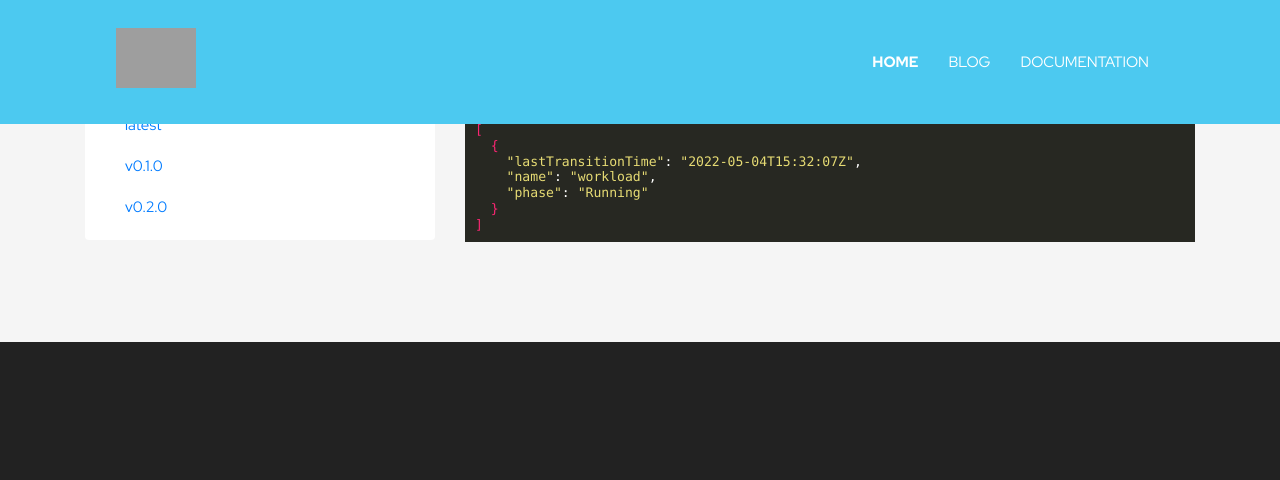
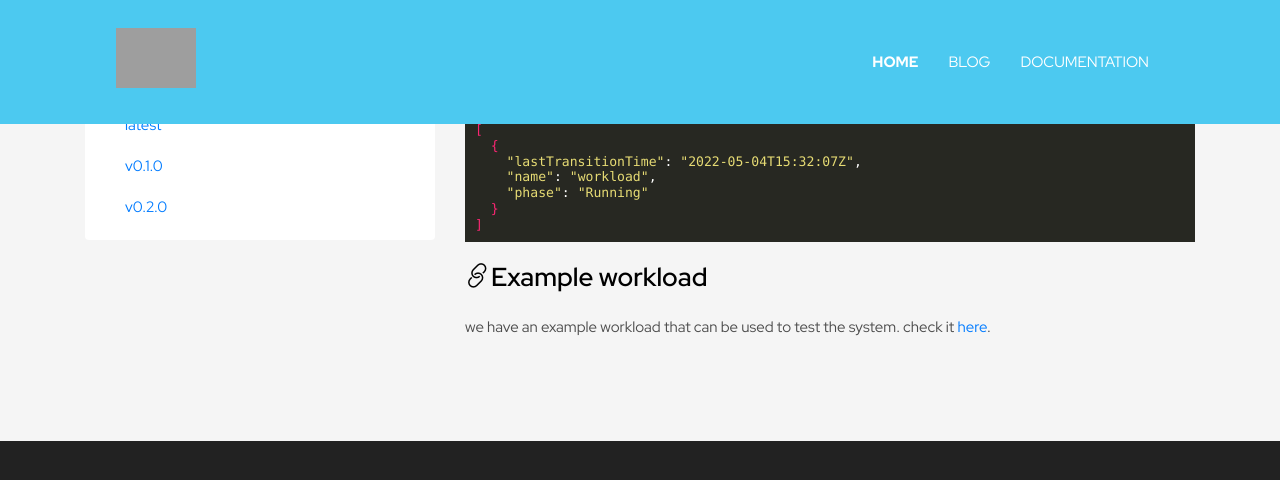
Before and after one commit to project-flotta/project-flotta.github.io, a Jekyll site: the page built from documentation/v0_2_0/gsg/running_workloads.md, in a window 1280 px wide and 900 px high, scrolled down 1217 px, cut to the strip 0-598 px from the top of the window. Shown: the top 480 px of the strip. Built offline with Jekyll 4.4.1, drawn with Linux system fonts in a browser that asks for light colours; a script that is not in the unit is left out; grey boxes are pictures that could not be loaded.

Commit message:
update general docs

````diff
--- a/documentation/v0_2_0/gsg/running_workloads.md
+++ b/documentation/v0_2_0/gsg/running_workloads.md
@@ -80,3 +80,6 @@ status:
   }
 ]
 ```
+
+## Example workload
+we have an example workload that can be used to test the system. check it [here](https://project-flotta.io/flotta/2022/09/04/edge-example-app-sense-the-internet-part-1.html).
````
